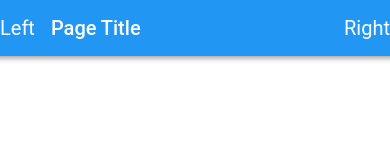
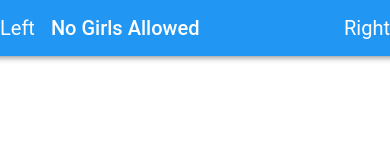
Before and after one commit to Blairgendary/Assignment1_MobileApp, a plain HTML site: page www/index.html in a window 390 px wide. Shown: the top 160 px of the page. Drawn offline with Linux system fonts and the light colour scheme; files whose address does not match are found by name.

Commit message:
Ryley's Commit

```diff
--- a/www/index.html
+++ b/www/index.html
@@ -27,7 +27,7 @@
                 <div class="navbar">
                     <div class="navbar-inner">
                         <div class="left"><a href="#" data-panel="left" class="panel-open">Left</a></div>
-                        <div class="title">Page Title</div>
+                        <div class="title">No Girls Allowed</div>
                         <div class="right"><a href="#" data-panel="right" class="panel-open">Right</a></div>
                     </div>
                 </div>
```
